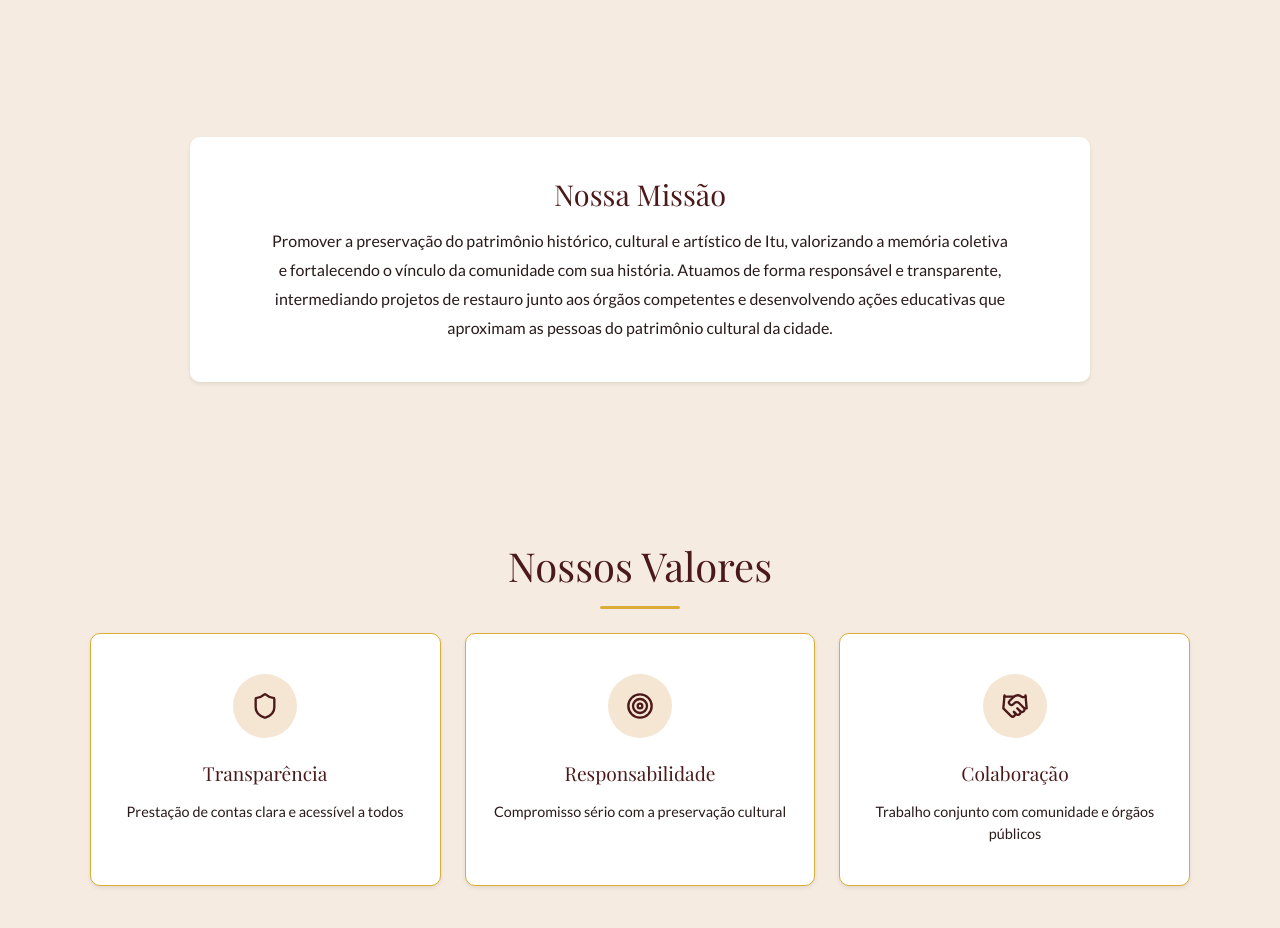
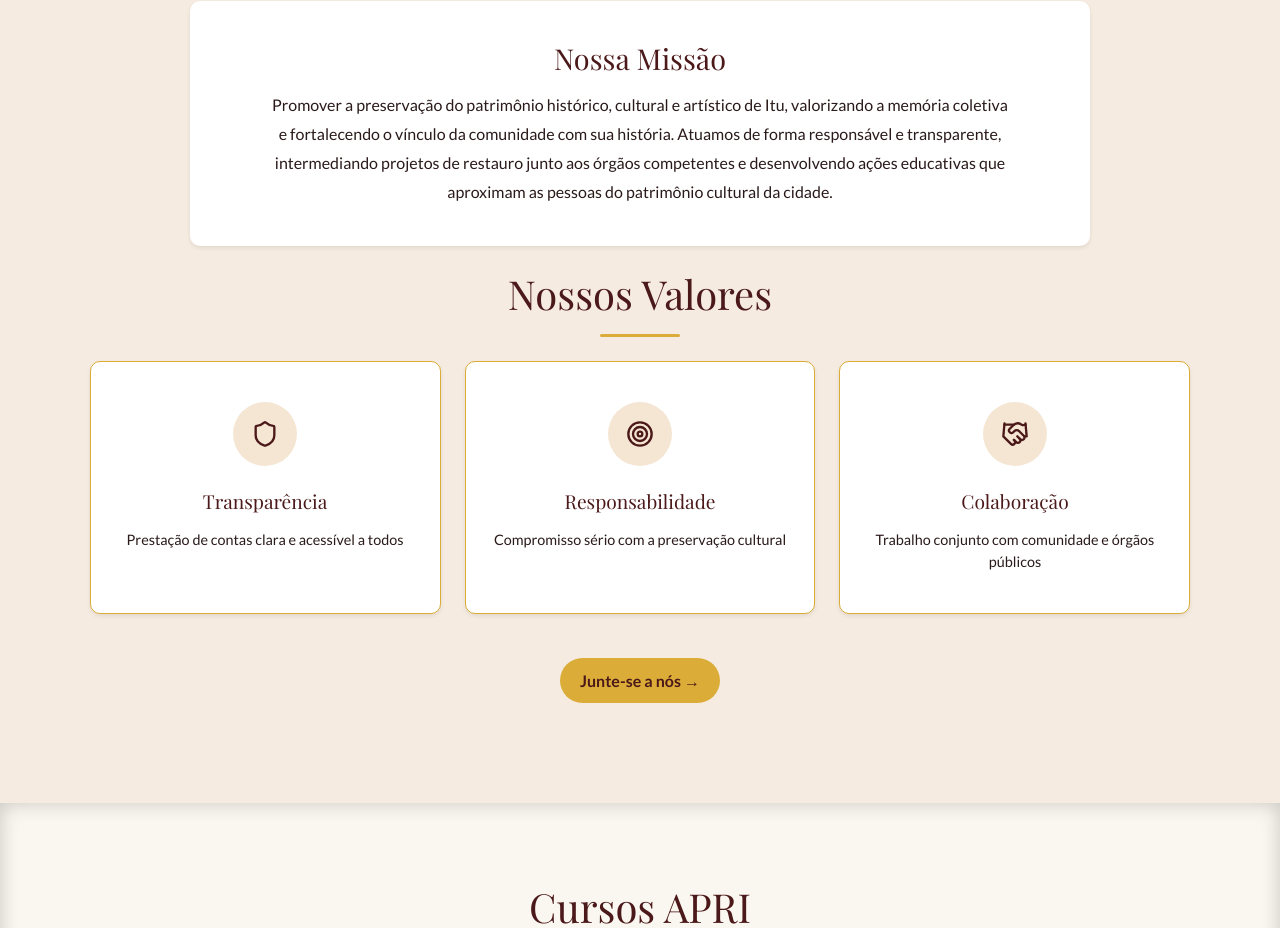
Before and after one commit to gabrielapprado/apri_project, a React (Vite) app: page / in a window 1280 px wide. Shown: the part 1197-2125 px from the top of the page. Built offline with nearby package versions, Linux system fonts and the light colour scheme; a web font is replaced by a local one.

Commit message:
feat : adiciona os componentes dentro da section

```diff
--- a/src/components/pages/Home/Home.tsx
+++ b/src/components/pages/Home/Home.tsx
@@ -30,12 +30,6 @@ function Home(){
                     não executa as obras de restauro e intervenções físicas de forma direta;
                     sua atuação é de caráter estritamente institucional e gerencial."
                     />
-
-                </Container>
-            </Section>
-
-            <Section tom={"terroso"}>
-                <Container>
                     <div className={styles.missao}>
                         <h2 className={styles.missao_titulo}>Nossa Missão</h2>
                         <p className={styles.missao_texto}>
@@ -46,17 +40,13 @@ function Home(){
                             aproximam as pessoas do patrimônio cultural da cidade.
                         </p>
                     </div>
-                </Container>
-            </Section>
-
-            <Section tom={"terroso"}>
-                <Container>
                     <SectionHeader titulo="Nossos Valores" />
                     <IconCardGrid />
                     <LinkButton cor="dourado" text="Junte-se a nós →" to="/comoparticipar" />
                 </Container>
+            </Section>
 
-            </Section>
+
 
             <Section tom={"claro"}>
                 <Container>
```
